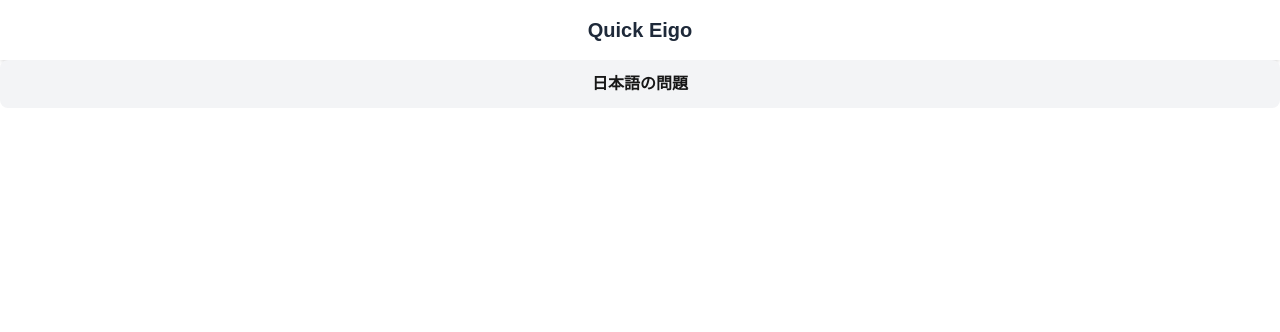
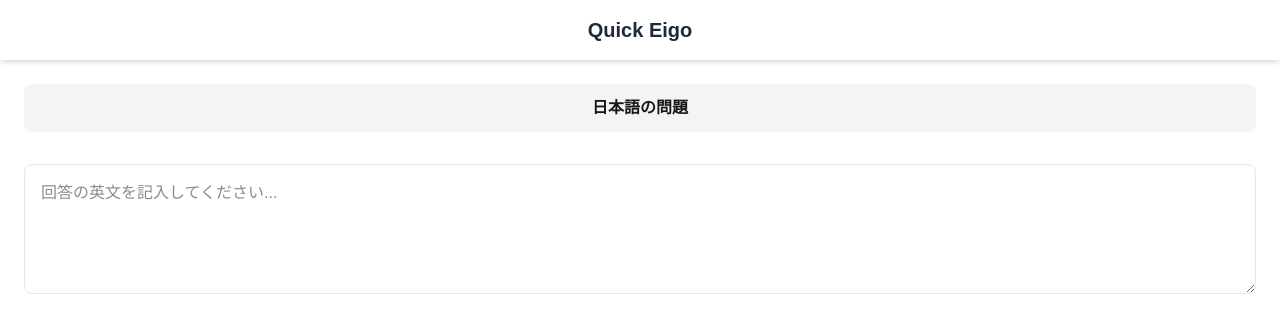
Before and after one commit to Yuji5117/quick-eigo, a Next.js app: page /practice/play in a window 1280 px wide. Shown: the top 332 px of the page. Built offline with nearby package versions, Linux system fonts and the light colour scheme.

Commit message:
答えを入力するコンポーネントを実装

```diff
--- a/src/app/practice/play/page.tsx
+++ b/src/app/practice/play/page.tsx
@@ -1,9 +1,10 @@
-import { QuestionText } from '@/features/practice/'
+import { AnswerInput, QuestionText } from '@/features/practice/'
 
 export default function PracticePlay() {
   return (
-    <div className="flex flex-col">
+    <div className="flex flex-col gap-y-8 p-6">
       <QuestionText text="日本語の問題" />
+      <AnswerInput />
     </div>
   )
 }
--- /dev/null
+++ b/src/features/practice/components/AnswerInput.tsx
@@ -0,0 +1,13 @@
+type AnswerInputProps = {}
+
+export const AnswerInput: React.FC<AnswerInputProps> = ({}) => {
+  return (
+    <div>
+      <textarea
+        rows={4}
+        placeholder="回答の英文を記入してください..."
+        className="w-full rounded-lg border border-gray-200 p-4"
+      />
+    </div>
+  )
+}
--- a/src/features/practice/index.ts
+++ b/src/features/practice/index.ts
@@ -1 +1,2 @@
+export { AnswerInput } from './components/AnswerInput'
 export { QuestionText } from './components/QuestionText'
```
